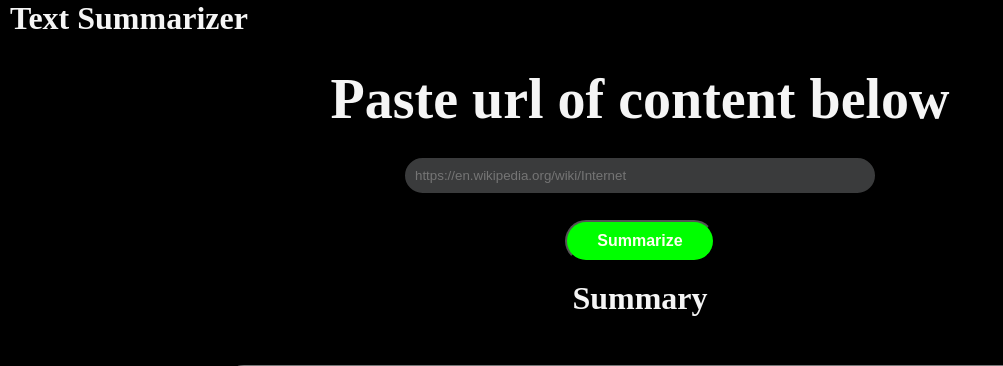
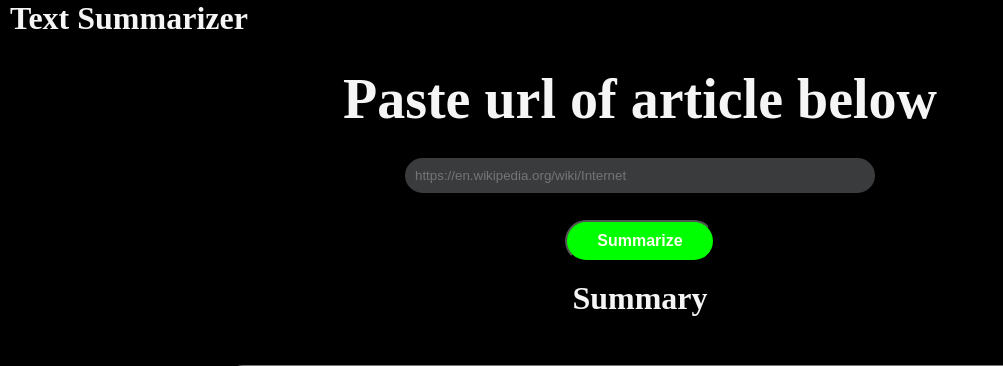
Before and after one commit to Mohit-Kundu/Text-Summarization-Web-Application, a Flask app: page / in a window 1280 px wide. Shown: the top 366 px of the page, without its empty margins (0-1003 px from the left). Run offline with Flask 2, Linux system fonts and the light colour scheme.

Commit message:
Updated html

```diff
--- a/templates/index.html
+++ b/templates/index.html
@@ -13,7 +13,7 @@
 <body>
     <label class='heading' id='heading'>Text Summarizer</label>
     <div class='container'>
-        <label class='paste_label'>Paste url of content below</label> <br>
+        <label class='paste_label'>Paste url of article below</label> <br>
         <form action='#' method='POST'>
             <input type='url' name='url' autocomplete='off' placeholder='https://en.wikipedia.org/wiki/Internet'> <br>
             <button name='summarize_btn' class='summarize_btn'>Summarize</button>
```
